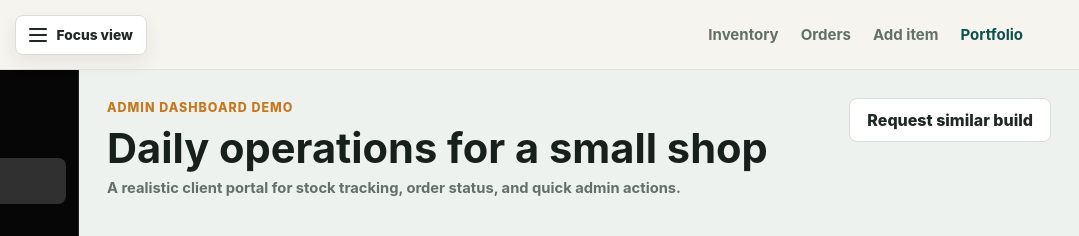
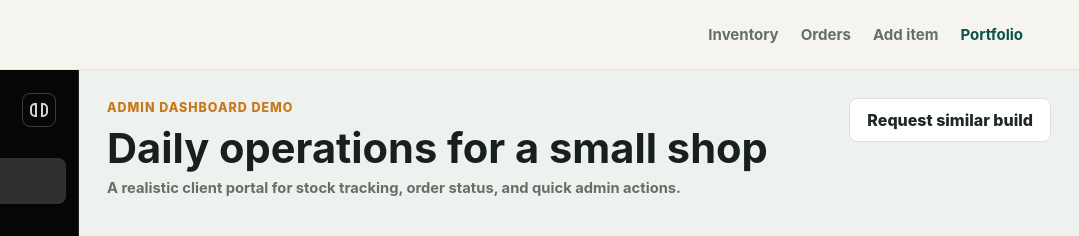
Before and after one commit to JoiningwithMattheus/DEMO, a website: page demos/retail-dashboard/index.html in a window 1280 px wide. Shown: the top 236 px of the page, 201-1280 px from the left. Drawn offline with Linux system fonts and the light colour scheme.

Commit message:
Move dashboard sidebar toggle into sidebar

```diff
--- a/demos/demo.css
+++ b/demos/demo.css
@@ -804,61 +804,56 @@ textarea:focus {
   display: inline-flex;
   align-items: center;
   justify-content: center;
-  gap: 10px;
-  width: auto;
-  min-width: 128px;
-  height: 40px;
-  padding: 0 13px;
-  border: 1px solid var(--line);
+  flex: 0 0 auto;
+  width: 34px;
+  height: 34px;
+  margin-left: auto;
+  padding: 0;
+  border: 1px solid rgba(255, 255, 255, 0.22);
   border-radius: 8px;
-  background: #ffffff;
-  color: var(--graphite);
-  box-shadow: 0 8px 18px rgba(23, 32, 29, 0.08);
-  font-size: 0.86rem;
-  font-weight: 850;
+  background: transparent;
+  color: rgba(255, 255, 255, 0.82);
   cursor: pointer;
-  transition: background 160ms ease, border-color 160ms ease, box-shadow 160ms ease, transform 160ms ease;
+  transition: background 160ms ease, border-color 160ms ease, color 160ms ease;
 }
 
 .sidebar-toggle:hover {
-  border-color: rgba(33, 124, 116, 0.45);
-  box-shadow: 0 10px 22px rgba(23, 32, 29, 0.12);
-  transform: translateY(-1px);
+  border-color: rgba(255, 255, 255, 0.42);
+  background: rgba(255, 255, 255, 0.1);
+  color: #ffffff;
 }
 
 .sidebar-toggle-icon {
   display: inline-flex;
-  flex-direction: column;
-  gap: 4px;
+  position: relative;
+  width: 18px;
+  height: 18px;
 }
 
 .sidebar-toggle-icon span {
-  display: block;
-  width: 18px;
-  height: 2px;
-  border-radius: 999px;
-  background: var(--graphite);
-  transition: background 160ms ease, transform 160ms ease, width 160ms ease;
+  position: absolute;
+  top: 2px;
+  bottom: 2px;
+  width: 7px;
+  border: 2px solid currentColor;
 }
 
-.sidebar-toggle[aria-expanded="false"] {
-  border-color: var(--graphite);
-  background: var(--graphite);
-  color: #fff9ed;
+.sidebar-toggle-icon span:first-child {
+  left: 0;
+  border-radius: 5px 0 0 5px;
 }
 
-.sidebar-toggle[aria-expanded="false"] .sidebar-toggle-icon span {
-  background: #fff9ed;
+.sidebar-toggle-icon span:last-child {
+  right: 0;
+  border-radius: 0 5px 5px 0;
 }
 
 .sidebar-toggle[aria-expanded="false"] .sidebar-toggle-icon span:first-child {
-  width: 10px;
-  transform: translateX(-4px);
+  width: 13px;
 }
 
 .sidebar-toggle[aria-expanded="false"] .sidebar-toggle-icon span:last-child {
-  width: 10px;
-  transform: translateX(4px);
+  width: 5px;
 }
 
 .dashboard-main {
@@ -916,6 +911,10 @@ textarea:focus {
 .dashboard-frame.sidebar-hidden .sidebar-title,
 .dashboard-frame.sidebar-hidden .nav-text {
   display: none;
+}
+
+.dashboard-frame.sidebar-hidden .sidebar-toggle {
+  margin-left: 0;
 }
 
 .dashboard-frame.sidebar-hidden .sidebar a {
@@ -1105,19 +1104,6 @@ input[type="range"] {
     justify-content: flex-start;
   }
 
-  .sidebar-toggle {
-    justify-self: end;
-  }
-
-  .sidebar-toggle-label {
-    display: none;
-  }
-
-  .sidebar-toggle {
-    min-width: 40px;
-    padding: 0;
-  }
-
   .demo-section,
   .business-hero-page,
   .iot-hero-page,
--- a/demos/retail-dashboard/dashboard.js
+++ b/demos/retail-dashboard/dashboard.js
@@ -20,7 +20,6 @@ const categoryFilter = document.querySelector("#category-filter");
 const stockForm = document.querySelector("#stock-form");
 const stockNote = document.querySelector("#stock-note");
 const sidebarToggle = document.querySelector("#sidebar-toggle");
-const sidebarToggleLabel = document.querySelector(".sidebar-toggle-label");
 const dashboardFrame = document.querySelector(".dashboard-frame");
 const sidebarMedia = window.matchMedia("(max-width: 980px)");
 
@@ -124,10 +123,6 @@ function updateSidebarToggle() {
   sidebarToggle.setAttribute("aria-expanded", String(isOpen));
   sidebarToggle.setAttribute("aria-label", isOpen ? "Collapse sidebar" : "Expand sidebar");
   sidebarToggle.setAttribute("title", isOpen ? "Collapse sidebar" : "Expand sidebar");
-
-  if (sidebarToggleLabel) {
-    sidebarToggleLabel.textContent = isOpen ? "Focus view" : "Full menu";
-  }
 }
 
 function getStockState(stock) {
--- a/demos/retail-dashboard/index.html
+++ b/demos/retail-dashboard/index.html
@@ -16,15 +16,6 @@
       <span class="demo-brand-mark">SR</span>
       <span>StockRoom</span>
     </a>
-    <button id="sidebar-toggle" class="sidebar-toggle" type="button" aria-label="Switch to focus view"
-      aria-expanded="true" title="Switch to focus view">
-      <span class="sidebar-toggle-icon" aria-hidden="true">
-        <span></span>
-        <span></span>
-        <span></span>
-      </span>
-      <span class="sidebar-toggle-label">Focus view</span>
-    </button>
     <nav class="demo-nav" aria-label="Dashboard demo navigation">
       <a href="#inventory">Inventory</a>
       <a href="#orders">Orders</a>
@@ -38,6 +29,13 @@
       <div class="sidebar-head">
         <span class="sidebar-logo">SR</span>
         <strong class="sidebar-title">StockRoom Lite</strong>
+        <button id="sidebar-toggle" class="sidebar-toggle" type="button" aria-label="Collapse sidebar"
+          aria-expanded="true" title="Collapse sidebar">
+          <span class="sidebar-toggle-icon" aria-hidden="true">
+            <span></span>
+            <span></span>
+          </span>
+        </button>
       </div>
       <nav class="sidebar-nav">
         <a class="active" href="#inventory">
```
